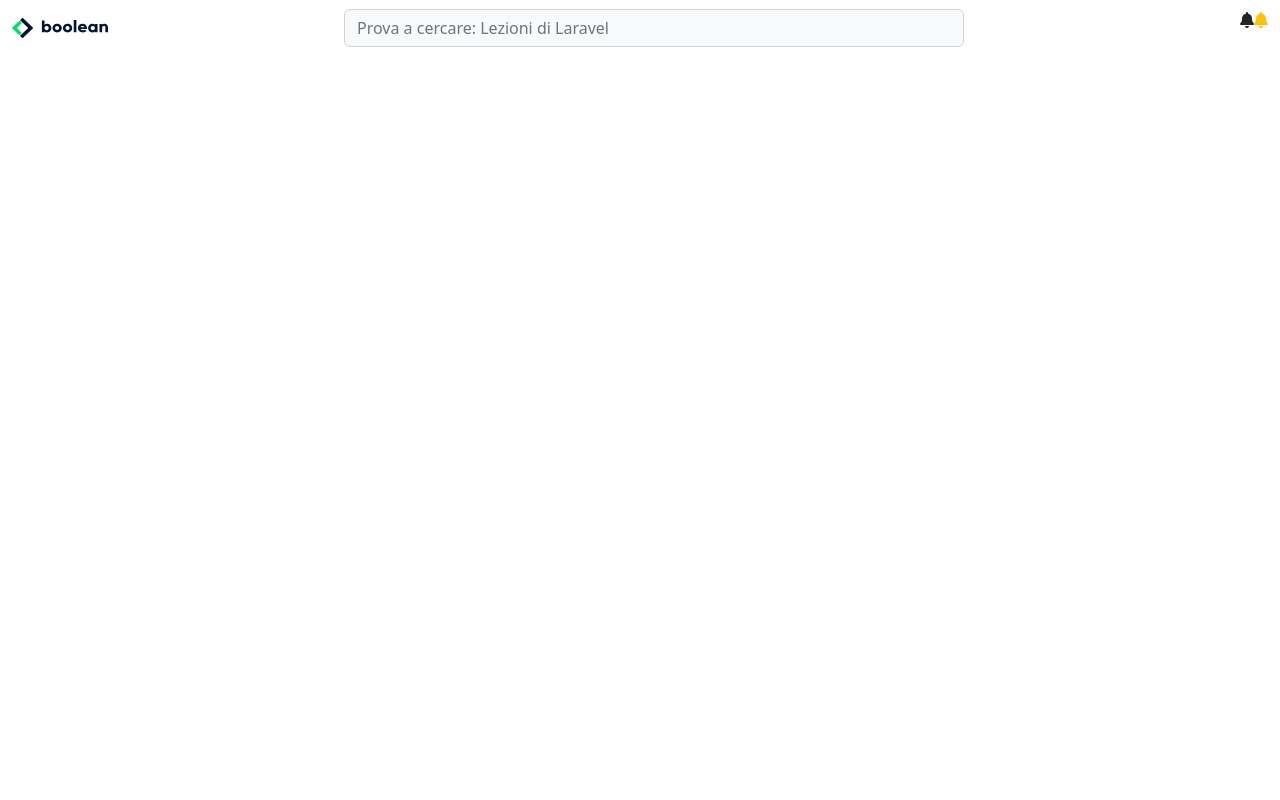
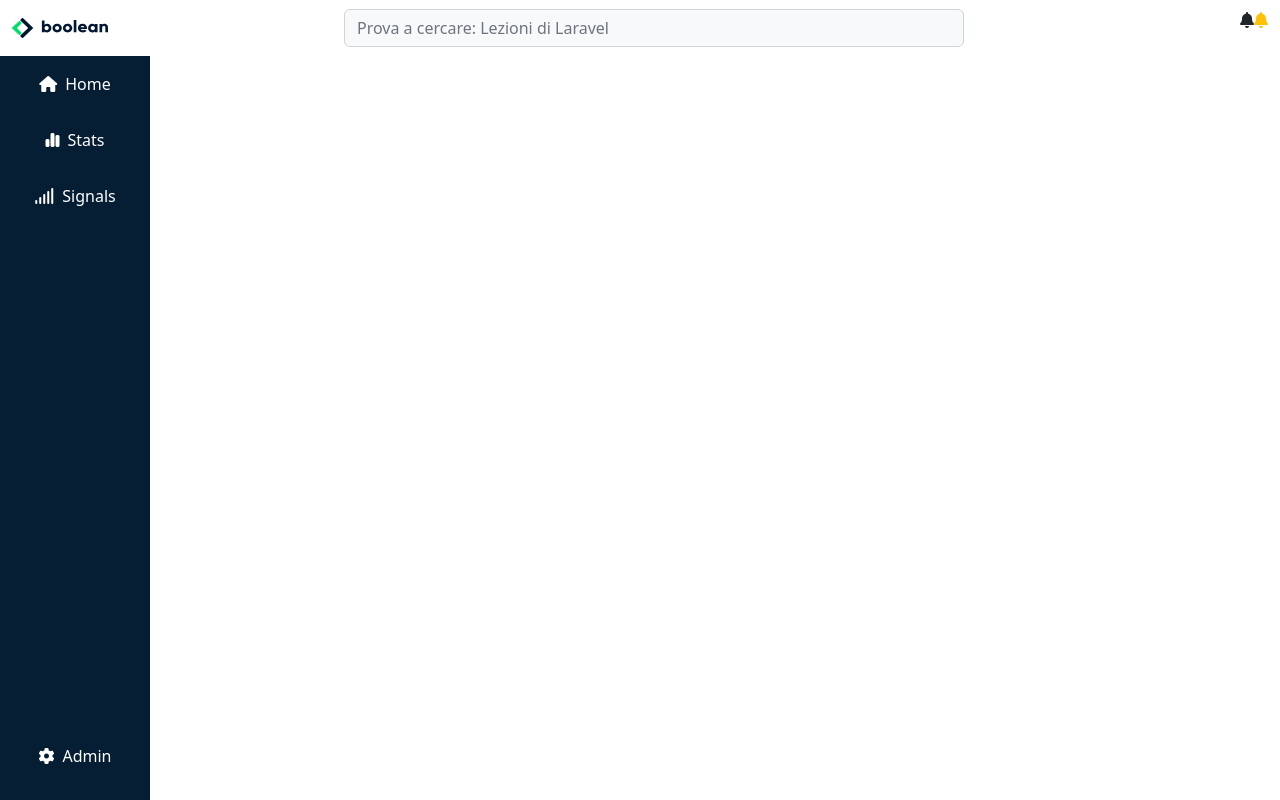
Before and after one commit to AlessioMontebello90/html-css-bootstrap-dashboard, a plain HTML site: page index.html in a window 1280 px wide. Drawn offline with nearby package versions, Linux system fonts and the light colour scheme.

Commit message:
add sidebar

```diff
--- a/index.html
+++ b/index.html
@@ -68,11 +68,31 @@
       </div>
     </nav>
 
+    <!-- SIDEBAR -->
+
     <div
       id="sidebar"
-      class="d-flex flex-column gap-4 pt-4 align-items-center text-white"
+      class="d-flex flex-column gap-3 pt-3 align-items-center text-white"
     >
-      <div></div>
+      <div class="d-flex align-items-baseline gap-2">
+        <i class="fa-solid fa-house"></i>
+        <p class="d-none d-lg-block">Home</p>
+      </div>
+
+      <div class="d-flex align-items-baseline gap-2">
+        <i class="fa-solid fa-chart-simple"></i>
+        <p class="d-none d-lg-block">Stats</p>
+      </div>
+
+      <div class="d-flex align-items-baseline gap-2">
+        <i class="fa-solid fa-signal"></i>
+        <p class="d-none d-lg-block">Signals</p>
+      </div>
+
+      <div class="d-flex align-items-baseline gap-2 mt-auto pb-3">
+        <i class="fa-solid fa-gear"></i>
+        <p class="d-none d-lg-block">Admin</p>
+      </div>
     </div>
 
     <!-- °°°°°°°°°°°°°°°°°°°°°°°°°°°°°°°°°°°°°°°°°°°°°°°°°°°°°°°°°°°°°° -->
--- a/style/style.css
+++ b/style/style.css
@@ -20,3 +20,11 @@ img {
   display: flex;
   justify-content: space-between;
 }
+
+/* SIDEBAR */
+
+#sidebar {
+  width: 150px;
+  height: calc(100vh - 56px);
+  background-color: #051e34;
+}
```
